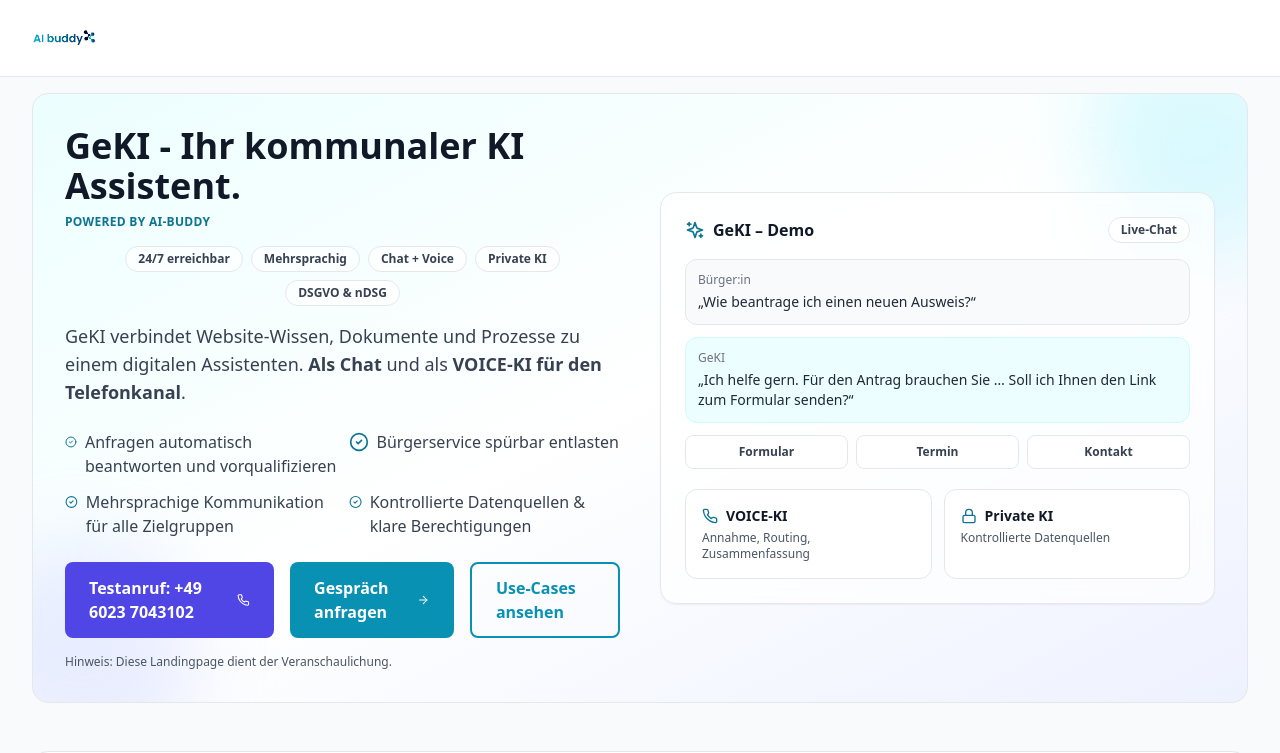
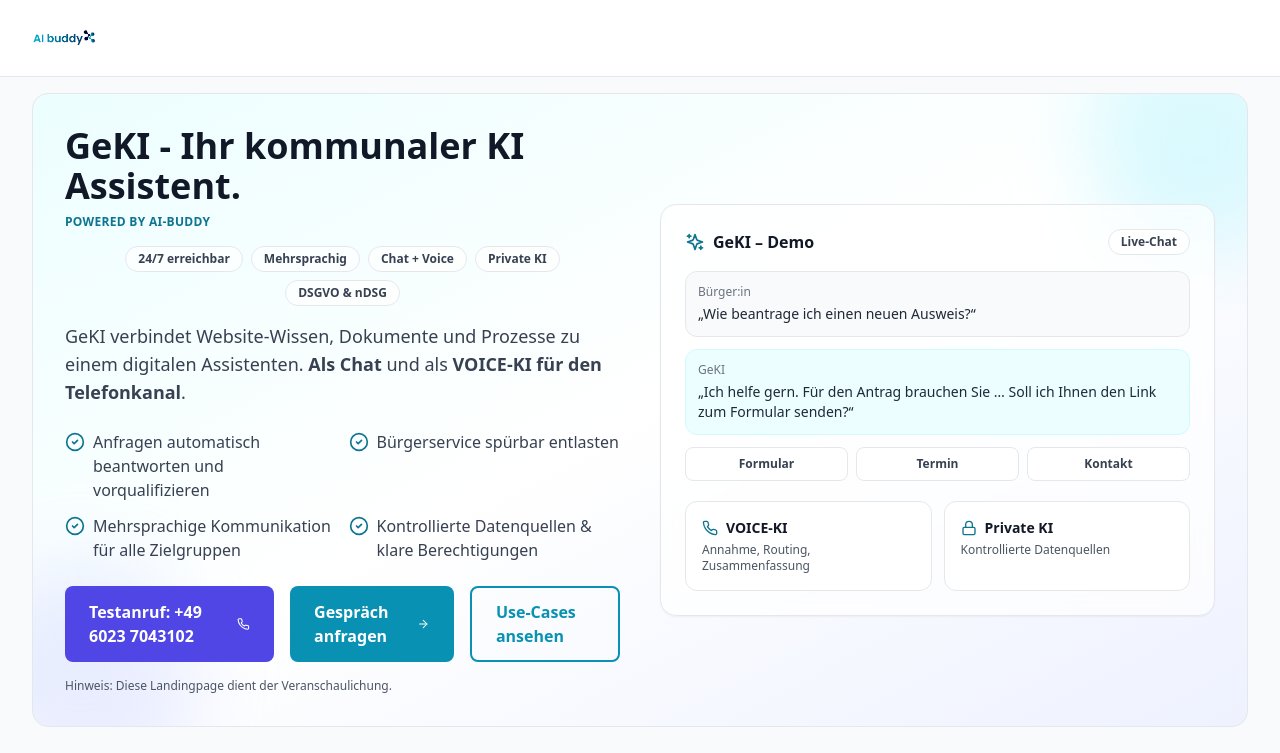
Before and after one commit to timobast/VoiceBuddy-GeKI-Landingpage, a Next.js app: page / in a window 1280 px wide. Shown: the top 753 px of the page. Built offline with nearby package versions, Linux system fonts and the light colour scheme.

Commit message:
Fix iOS Safari font-size auto-adjustment issue

```diff
--- a/app/globals.css
+++ b/app/globals.css
@@ -5,6 +5,9 @@
 @layer base {
   html {
     @apply scroll-smooth;
+    -webkit-text-size-adjust: 100%;
+    -moz-text-size-adjust: 100%;
+    text-size-adjust: 100%;
   }
 
   body {
--- a/app/page.tsx
+++ b/app/page.tsx
@@ -229,8 +229,8 @@
                   "Kontrollierte Datenquellen & klare Berechtigungen",
                 ].map((t) => (
                   <div key={t} className="flex items-start gap-2">
-                    <CheckCircle2 className="h-5 w-5 text-primary-700 mt-0.5" />
-                    <span>{t}</span>
+                    <CheckCircle2 className="h-5 w-5 text-primary-700 mt-0.5 flex-shrink-0" />
+                    <span className="text-base">{t}</span>
                   </div>
                 ))}
               </div>
```
